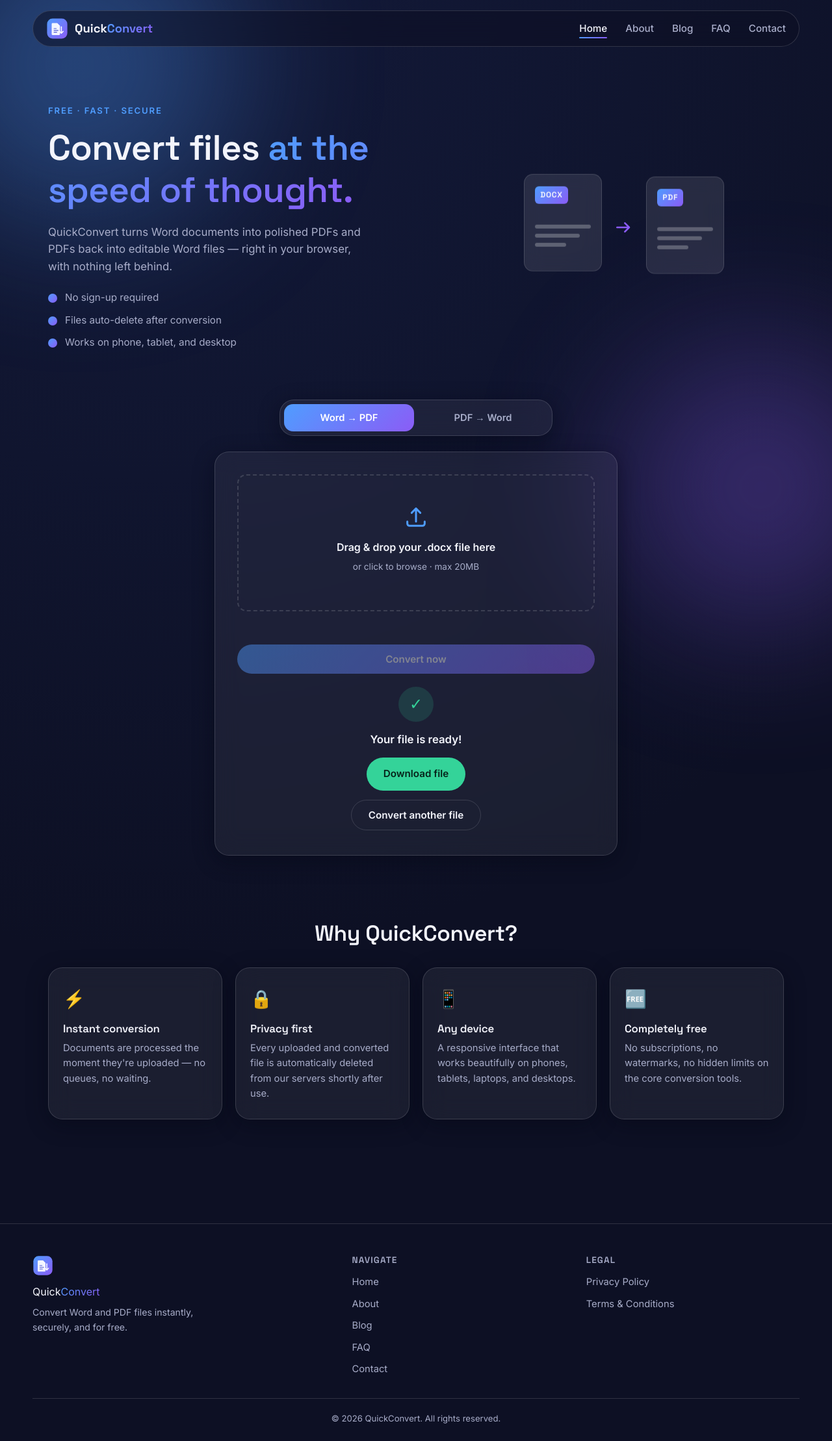
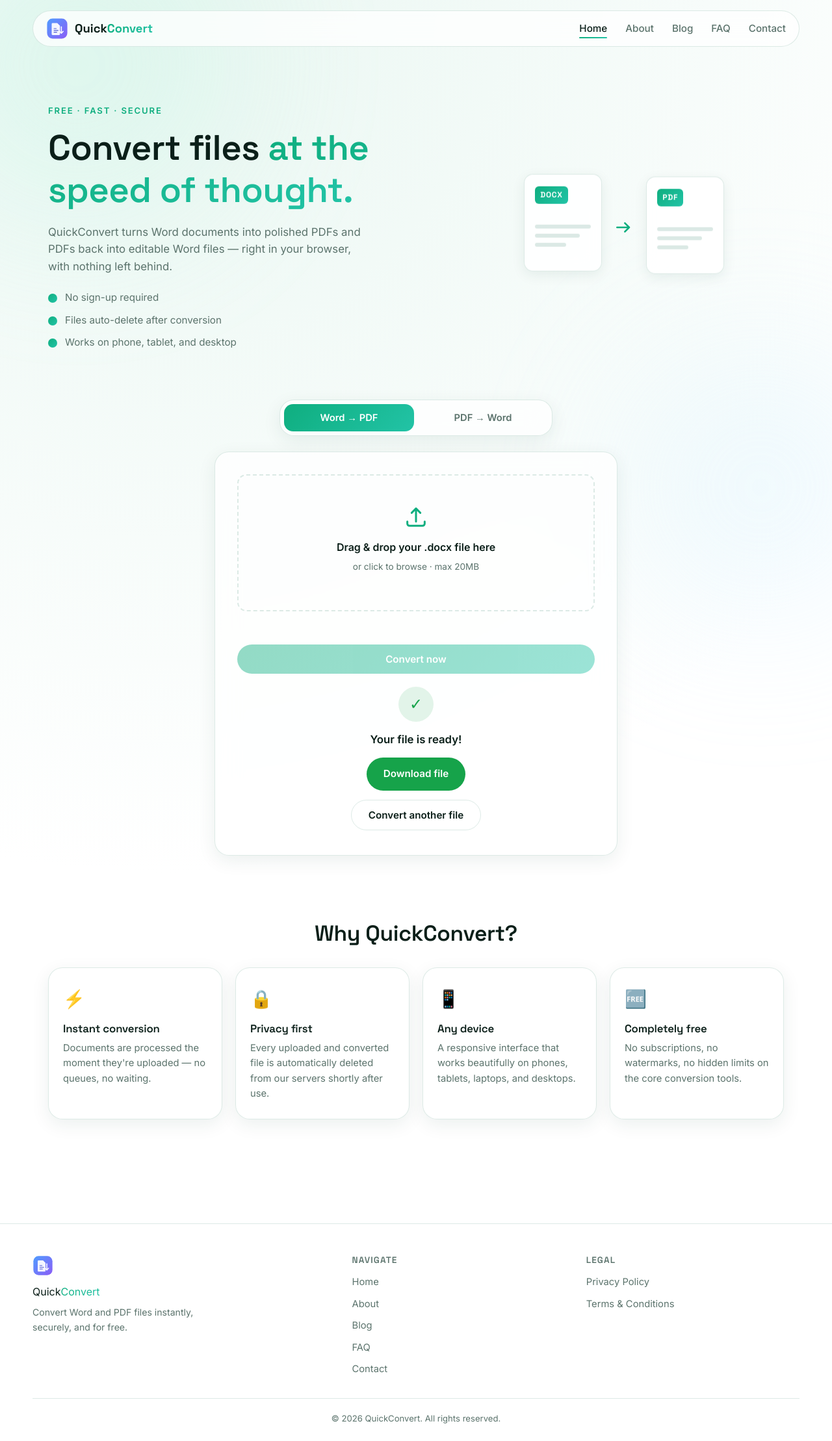
Before and after one commit to hudachaudhary021/QuickConvert, a Flask app: page / in a window 1280 px wide. Shown: the whole page at 65% size. Run offline with Flask 3, Linux system fonts and the light colour scheme; some libraries are stand-ins or nearby versions.

Commit message:
Update style.css

```diff
--- a/QuickConvert/static/css/style.css
+++ b/QuickConvert/static/css/style.css
@@ -1,23 +1,23 @@
 /* ==========================================================================
    QuickConvert — Design tokens
-   Palette: deep indigo/navy canvas with electric blue -> violet gradient
-   accent, representing the "conversion" / transformation between formats.
+   Palette: Fresh Mint — clean white/light canvas with a mint-to-teal
+   gradient accent. Minimal, trustworthy, classic SaaS look.
    Type: Space Grotesk (display) + Inter (body)
    ========================================================================== */
 
 :root {
-  --color-bg-deep: #0d1024;
-  --color-bg-mid: #131a3a;
-  --color-glass: rgba(255, 255, 255, 0.06);
-  --color-glass-border: rgba(255, 255, 255, 0.14);
-  --color-glass-strong: rgba(255, 255, 255, 0.1);
-  --color-text-primary: #f3f4fb;
-  --color-text-muted: #a8adc9;
-  --color-accent-blue: #4f9dff;
-  --color-accent-violet: #8b5cf6;
+  --color-bg-deep: #eaf7f2;
+  --color-bg-mid: #ffffff;
+  --color-glass: rgba(255, 255, 255, 0.75);
+  --color-glass-border: rgba(15, 107, 82, 0.14);
+  --color-glass-strong: rgba(255, 255, 255, 0.9);
+  --color-text-primary: #0b1f19;
+  --color-text-muted: #5b736c;
+  --color-accent-blue: #0fae7f;
+  --color-accent-violet: #22c3a6;
   --color-accent-gradient: linear-gradient(135deg, var(--color-accent-blue), var(--color-accent-violet));
-  --color-success: #34d399;
-  --color-error: #f87171;
+  --color-success: #16a34a;
+  --color-error: #dc2626;
 
   --font-display: "Space Grotesk", "Segoe UI", sans-serif;
   --font-body: "Inter", "Segoe UI", sans-serif;
@@ -26,7 +26,7 @@
   --radius-md: 14px;
   --radius-sm: 8px;
 
-  --shadow-glass: 0 8px 32px rgba(4, 6, 20, 0.45);
+  --shadow-glass: 0 8px 28px rgba(15, 60, 45, 0.08);
   --transition-fast: 0.18s ease;
   --transition-med: 0.32s cubic-bezier(0.4, 0, 0.2, 1);
 }
@@ -47,7 +47,7 @@ html {
 
 body {
   font-family: var(--font-body);
-  background: radial-gradient(circle at 20% 0%, var(--color-bg-mid), var(--color-bg-deep) 60%);
+  background: radial-gradient(circle at 20% 0%, var(--color-bg-deep), var(--color-bg-mid) 55%);
   color: var(--color-text-primary);
   min-height: 100vh;
   overflow-x: hidden;
@@ -108,7 +108,7 @@ ul {
   position: fixed;
   border-radius: 50%;
   filter: blur(120px);
-  opacity: 0.35;
+  opacity: 0.28;
   z-index: -1;
   pointer-events: none;
 }
@@ -117,14 +117,14 @@ ul {
   height: 480px;
   top: -140px;
   left: -120px;
-  background: var(--color-accent-blue);
+  background: #b9f5df;
 }
 .bg-glow--two {
   width: 420px;
   height: 420px;
   bottom: -160px;
   right: -100px;
-  background: var(--color-accent-violet);
+  background: #cdeeff;
 }
 
 /* ==========================================================================
@@ -158,7 +158,7 @@ ul {
   align-items: center;
   justify-content: space-between;
   padding: 10px 20px;
-  background: rgba(13, 16, 36, 0.55);
+  background: rgba(255, 255, 255, 0.75);
   border: 1px solid var(--color-glass-border);
   border-radius: 999px;
   backdrop-filter: blur(16px);
@@ -310,6 +310,7 @@ ul {
   flex-direction: column;
   gap: 14px;
   animation: float 5s ease-in-out infinite;
+  box-shadow: 0 6px 20px rgba(15, 60, 45, 0.08);
 }
 
 .doc-card--pdf {
@@ -330,6 +331,7 @@ ul {
   border-radius: 6px;
   width: fit-content;
   background: var(--color-accent-gradient);
+  color: #fff;
 }
 
 .doc-card__lines {
@@ -343,13 +345,13 @@ ul {
 .doc-card__lines span {
   height: 6px;
   border-radius: 4px;
-  background: rgba(255, 255, 255, 0.25);
+  background: rgba(15, 107, 82, 0.15);
 }
 .doc-card__lines span:nth-child(2) { width: 80%; }
 .doc-card__lines span:nth-child(3) { width: 55%; }
 
 .doc-card__arrow {
-  color: var(--color-accent-violet);
+  color: var(--color-accent-blue);
   display: flex;
   align-items: center;
 }
@@ -405,7 +407,7 @@ ul {
 .dropzone:hover,
 .dropzone.is-dragover {
   border-color: var(--color-accent-blue);
-  background: rgba(79, 157, 255, 0.06);
+  background: rgba(15, 174, 127, 0.06);
 }
 
 .dropzone__icon {
@@ -436,7 +438,7 @@ ul {
 .progress-bar {
   height: 8px;
   border-radius: 999px;
-  background: rgba(255, 255, 255, 0.08);
+  background: rgba(15, 107, 82, 0.1);
   margin-top: 20px;
   overflow: hidden;
 }
@@ -471,7 +473,7 @@ ul {
 .btn--primary {
   background: var(--color-accent-gradient);
   color: #fff;
-  box-shadow: 0 8px 24px rgba(79, 157, 255, 0.28);
+  box-shadow: 0 8px 24px rgba(15, 174, 127, 0.28);
 }
 
 .btn--primary:disabled {
@@ -486,7 +488,7 @@ ul {
 
 .btn--accent {
   background: var(--color-success);
-  color: #06231a;
+  color: #ffffff;
 }
 
 .btn--ghost {
@@ -513,7 +515,7 @@ ul {
   width: 54px;
   height: 54px;
   border-radius: 50%;
-  background: rgba(52, 211, 153, 0.15);
+  background: rgba(22, 163, 74, 0.12);
   color: var(--color-success);
   display: flex;
   align-items: center;
@@ -700,7 +702,7 @@ ul {
 
 .contact-form input,
 .contact-form textarea {
-  background: rgba(255, 255, 255, 0.05);
+  background: rgba(255, 255, 255, 0.6);
   border: 1px solid var(--color-glass-border);
   border-radius: var(--radius-sm);
   padding: 12px 14px;
@@ -739,14 +741,14 @@ ul {
 }
 
 .flash--success {
-  background: rgba(52, 211, 153, 0.12);
-  border-color: rgba(52, 211, 153, 0.35);
+  background: rgba(22, 163, 74, 0.1);
+  border-color: rgba(22, 163, 74, 0.3);
   color: var(--color-success);
 }
 
 .flash--error {
-  background: rgba(248, 113, 113, 0.12);
-  border-color: rgba(248, 113, 113, 0.35);
+  background: rgba(220, 38, 38, 0.08);
+  border-color: rgba(220, 38, 38, 0.3);
   color: var(--color-error);
 }
 
@@ -957,7 +959,7 @@ ul {
     top: calc(100% + 10px);
     left: 24px;
     right: 24px;
-    background: rgba(13, 16, 36, 0.92);
+    background: rgba(255, 255, 255, 0.96);
     border: 1px solid var(--color-glass-border);
     border-radius: var(--radius-md);
     flex-direction: column;
@@ -982,7 +984,7 @@ ul {
   }
 
   .nav-menu a.is-active {
-    background: rgba(79, 157, 255, 0.12);
+    background: rgba(15, 174, 127, 0.1);
   }
 
   .footer-inner {
```
